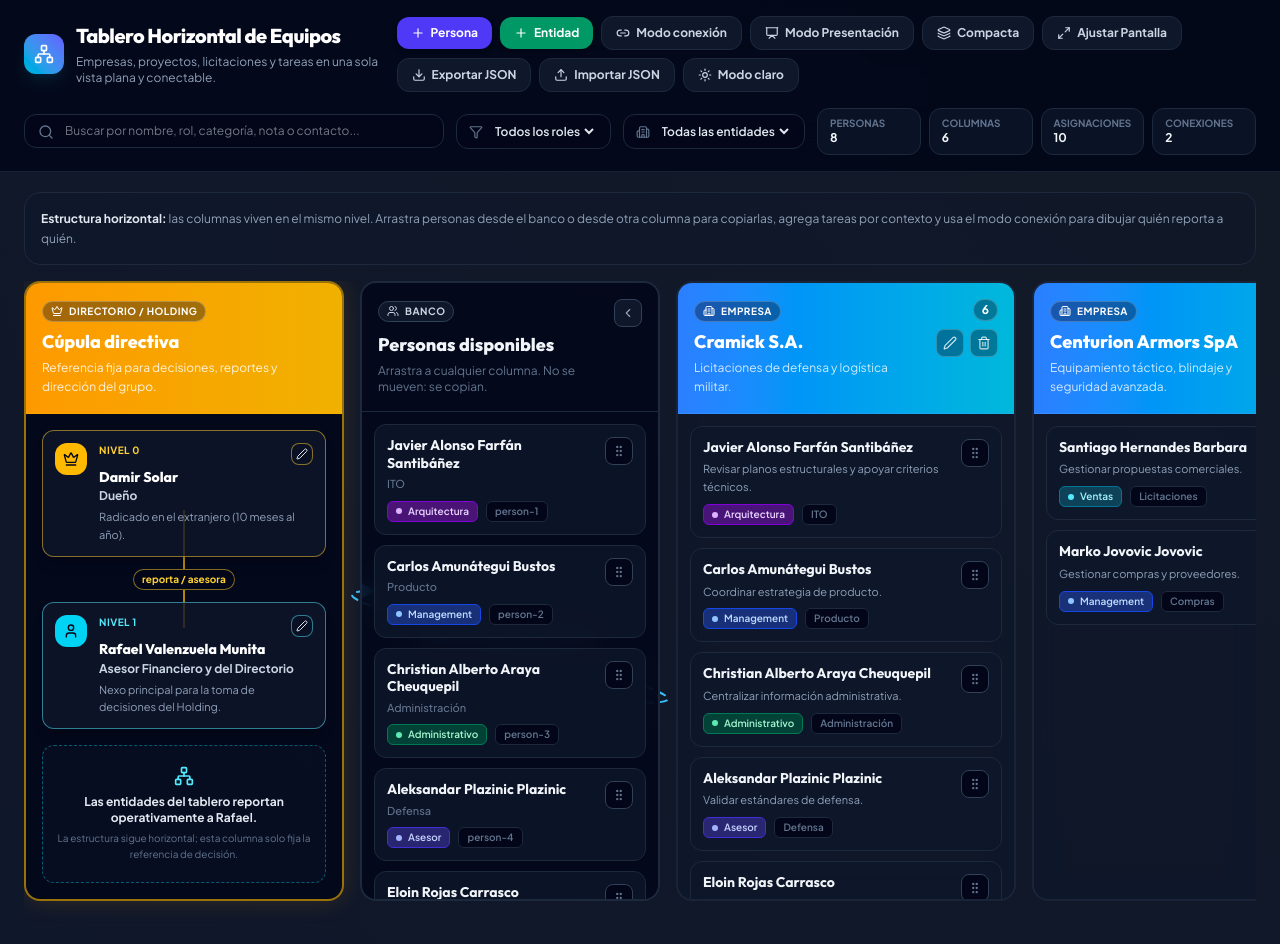
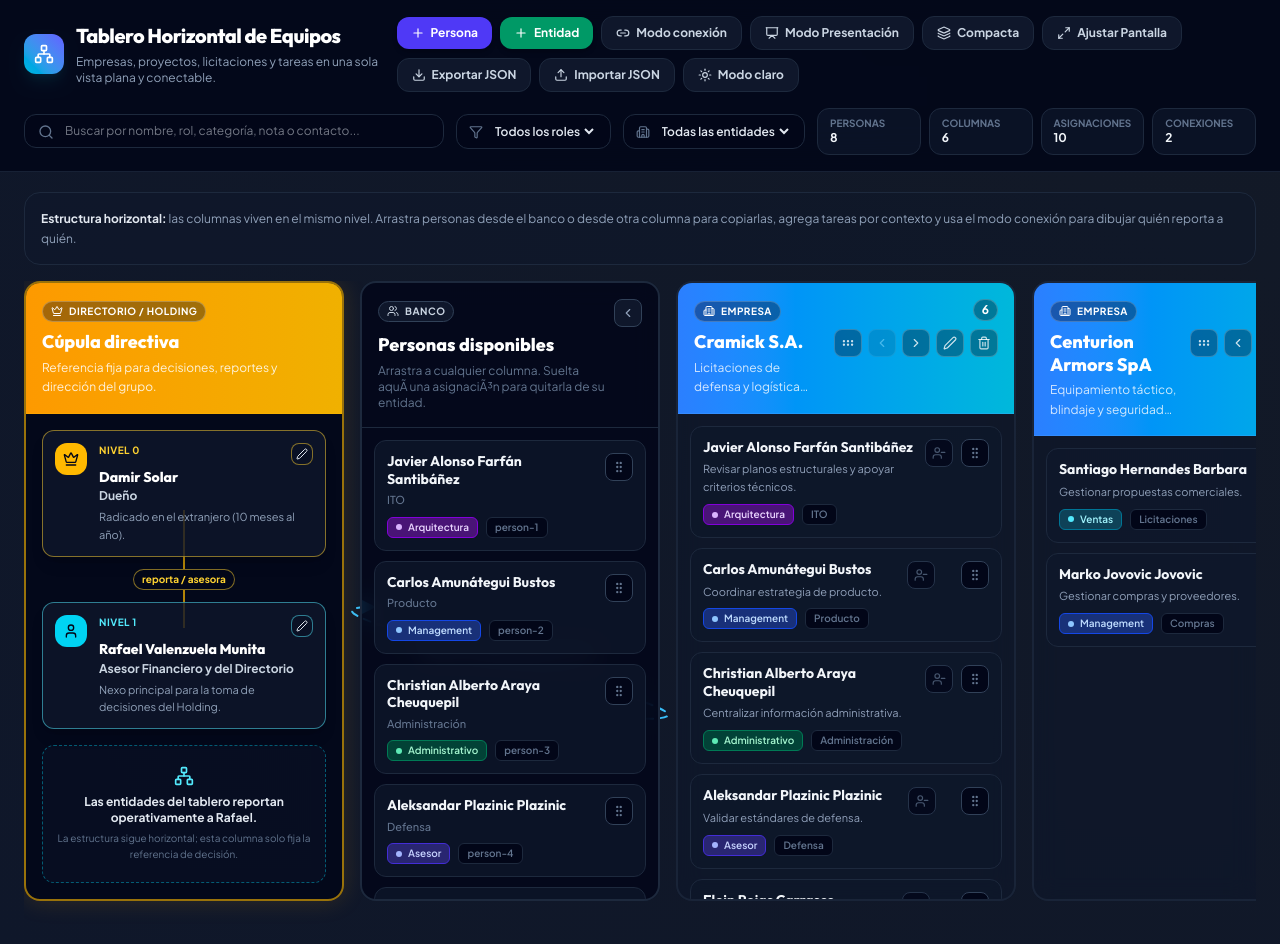
Before and after one commit to christianaraya20-coder/proyecto_3, a React (Vite) app: page / in a window 1280 px wide. Shown: the top 944 px of the page. Built offline with nearby package versions, Linux system fonts and the light colour scheme.

Commit message:
Permitir desasignar personas por entidad y reordenar columnas

```diff
--- a/src/App.tsx
+++ b/src/App.tsx
@@ -22,6 +22,7 @@ import {
   Edit2,
   Filter,
   Gavel,
+  GripHorizontal,
   GripVertical,
   Layers3,
   Link2,
@@ -36,6 +37,7 @@ import {
   Trash2,
   Upload,
   User,
+  UserMinus,
   Users,
   X,
 } from 'lucide-react';
@@ -100,6 +102,7 @@ interface HoldingMember {
 interface BoardState {
   people: Person[];
   entities: BoardEntity[];
+  entitiesOrder: string[];
   assignments: Assignment[];
   connections: ReportConnection[];
   holdingMembers: HoldingMember[];
@@ -174,6 +177,7 @@ const INITIAL_STATE: BoardState = {
     { id: 'entity-ejercito', type: 'licitacion', name: 'Licitación Ejército', description: 'Seguimiento de requerimientos, responsables y reportes.' },
     { id: 'entity-nomina', type: 'tarea', name: 'Cierre de Nómina', description: 'Situaciones, notas y pendientes operativos.' },
   ],
+  entitiesOrder: ['entity-cramick', 'entity-centurion', 'entity-bedrock', 'entity-alpha', 'entity-ejercito', 'entity-nomina'],
   people: [
     { id: 'person-1', name: 'Javier Alonso Farfán Santibáñez', role: 'Arquitectura', category: 'ITO', email: 'j.farfan@cramick.cl', phone: '+56 9 8765 4321', notes: 'Asesor externo para proyectos de diseño.' },
     { id: 'person-2', name: 'Carlos Amunátegui Bustos', role: 'Management', category: 'Producto', email: 'c.amunategui@cramick.cl', phone: '+56 9 1234 5678', notes: 'Lidera desarrollo de productos tácticos.' },
@@ -232,8 +236,16 @@ function isValidBoardState(value: unknown): value is BoardState {
 // `holdingMembers` was introduced after boards were already saved/exported.
 // Backfill it with the default pair so older stored/imported states keep working.
 function withHoldingMembersFallback(state: BoardState): BoardState {
+  const persistedOrder = Array.isArray(state.entitiesOrder) ? state.entitiesOrder : [];
+  const existingEntityIds = new Set(state.entities.map((entity) => entity.id));
+  const normalizedOrder = [
+    ...persistedOrder.filter((entityId) => existingEntityIds.has(entityId)),
+    ...state.entities.map((entity) => entity.id).filter((entityId) => !persistedOrder.includes(entityId)),
+  ];
+
   return {
     ...state,
+    entitiesOrder: normalizedOrder,
     holdingMembers: Array.isArray(state.holdingMembers) && state.holdingMembers.length > 0
       ? state.holdingMembers
       : INITIAL_STATE.holdingMembers,
@@ -278,7 +290,14 @@ function loadState(): BoardState {
           taskText: employee.notes || '',
         }));
 
-        return { people, entities, assignments, connections: [], holdingMembers: INITIAL_STATE.holdingMembers };
+        return {
+          people,
+          entities,
+          entitiesOrder: entities.map((entity) => entity.id),
+          assignments,
+          connections: [],
+          holdingMembers: INITIAL_STATE.holdingMembers,
+        };
       }
     }
   } catch {
@@ -350,7 +369,7 @@ function PersonCard({
 }) {
   const { attributes, listeners, setNodeRef, transform, isDragging } = useDraggable({
     id: `person:${person.id}`,
-    data: { personId: person.id },
+    data: { type: 'person', personId: person.id },
     disabled: readOnly,
   });
 
@@ -425,6 +444,7 @@ function AssignmentCard({
   readOnly = false,
   onOpen,
   onConnect,
+  onRemoveAssignment,
 }: {
   assignment: Assignment;
   person: Person;
@@ -436,10 +456,11 @@ function AssignmentCard({
   readOnly?: boolean;
   onOpen: (person: Person) => void;
   onConnect: (person: Person) => void;
+  onRemoveAssignment: (assignmentId: string) => void;
 }) {
   const { attributes, listeners, setNodeRef, transform, isDragging } = useDraggable({
     id: `assignment:${assignment.id}`,
-    data: { personId: person.id },
+    data: { type: 'assignment', personId: person.id, assignmentId: assignment.id },
     disabled: readOnly,
   });
 
@@ -467,6 +488,19 @@ function AssignmentCard({
         {!readOnly && (
           <button
             type="button"
+            onClick={(event) => {
+              event.stopPropagation();
+              onRemoveAssignment(assignment.id);
+            }}
+            className="rounded-lg border border-slate-700 bg-slate-950 p-1.5 text-slate-500 opacity-70 transition-colors hover:border-red-400/50 hover:text-red-300 group-hover:opacity-100"
+            title="Quitar de esta entidad"
+          >
+            <UserMinus className="h-3.5 w-3.5" />
+          </button>
+        )}
+        {!readOnly && (
+          <button
+            type="button"
             {...attributes}
             {...listeners}
             onClick={(event) => event.stopPropagation()}
@@ -513,10 +547,14 @@ function EntityColumn({
   selectedConnectionPersonId,
   connectionMode,
   readOnly = false,
+  canMoveLeft,
+  canMoveRight,
   onOpenPerson,
   onConnect,
   onEditEntity,
   onDeleteEntity,
+  onRemoveAssignment,
+  onMoveEntity,
 }: {
   entity: BoardEntity;
   assignments: Assignment[];
@@ -527,21 +565,38 @@ function EntityColumn({
   selectedConnectionPersonId: string | null;
   connectionMode: boolean;
   readOnly?: boolean;
+  canMoveLeft: boolean;
+  canMoveRight: boolean;
   onOpenPerson: (person: Person) => void;
   onConnect: (person: Person) => void;
   onEditEntity: (entity: BoardEntity) => void;
   onDeleteEntity: (entity: BoardEntity) => void;
+  onRemoveAssignment: (assignmentId: string) => void;
+  onMoveEntity: (entityId: string, direction: 'left' | 'right') => void;
 }) {
   const { setNodeRef, isOver } = useDroppable({ id: `entity:${entity.id}` });
+  const {
+    attributes: columnAttributes,
+    listeners: columnListeners,
+    setNodeRef: setColumnDragRef,
+    transform: columnTransform,
+    isDragging: isColumnDragging,
+  } = useDraggable({
+    id: `column:${entity.id}`,
+    data: { type: 'entity', entityId: entity.id },
+    disabled: readOnly,
+  });
   const meta = ENTITY_META[entity.type];
   const Icon = meta.icon;
+  const columnStyle = columnTransform ? { transform: CSS.Transform.toString(columnTransform) } : undefined;
 
   return (
     <section
       ref={setNodeRef}
+      style={columnStyle}
       className={`flex h-[620px] flex-col overflow-hidden rounded-2xl border-2 bg-slate-900/45 backdrop-blur-md transition-all ${
         fitMode ? 'w-full min-w-0' : 'w-[340px] min-w-[340px] snap-start'
-      } ${isOver ? 'border-emerald-400 shadow-[0_0_24px_rgba(52,211,153,0.22)]' : 'border-slate-800/80'}`}
+      } ${isColumnDragging ? 'opacity-40' : 'opacity-100'} ${isOver ? 'border-emerald-400 shadow-[0_0_24px_rgba(52,211,153,0.22)]' : 'border-slate-800/80'}`}
     >
       <header className={`border-b bg-gradient-to-r ${meta.className} ${fitMode ? 'p-2.5' : 'p-4'}`}>
         <div className="flex items-start justify-between gap-3">
@@ -561,6 +616,34 @@ function EntityColumn({
             <span className={`rounded-full border border-white/20 bg-slate-950/35 font-bold text-white ${fitMode ? 'px-1.5 py-0.5 text-[10px]' : 'px-2 py-0.5 text-xs'}`}>{assignments.length}</span>
             {!readOnly && (
               <div className="flex items-center gap-1.5">
+                <button
+                  type="button"
+                  ref={setColumnDragRef}
+                  {...columnAttributes}
+                  {...columnListeners}
+                  className="rounded-lg border border-white/20 bg-slate-950/35 p-1.5 text-white/80 transition-colors hover:bg-slate-950/55 hover:text-white active:cursor-grabbing"
+                  title="Arrastrar columna"
+                >
+                  <GripHorizontal className="h-3.5 w-3.5" />
+                </button>
+                <button
+                  type="button"
+                  onClick={() => onMoveEntity(entity.id, 'left')}
+                  disabled={!canMoveLeft}
+                  className="rounded-lg border border-white/20 bg-slate-950/35 p-1.5 text-white/80 transition-colors hover:bg-slate-950/55 hover:text-white disabled:cursor-not-allowed disabled:opacity-35"
+                  title="Mover columna a la izquierda"
+                >
+                  <ChevronLeft className="h-3.5 w-3.5" />
+                </button>
+                <button
+                  type="button"
+                  onClick={() => onMoveEntity(entity.id, 'right')}
+                  disabled={!canMoveRight}
+                  className="rounded-lg border border-white/20 bg-slate-950/35 p-1.5 text-white/80 transition-colors hover:bg-slate-950/55 hover:text-white disabled:cursor-not-allowed disabled:opacity-35"
+                  title="Mover columna a la derecha"
+                >
+                  <ChevronRight className="h-3.5 w-3.5" />
+                </button>
                 <button
                   type="button"
                   onClick={() => onEditEntity(entity)}
@@ -608,11 +691,90 @@ function EntityColumn({
                 readOnly={readOnly}
                 onOpen={onOpenPerson}
                 onConnect={onConnect}
+                onRemoveAssignment={onRemoveAssignment}
               />
             );
           })
         )}
       </div>
+    </section>
+  );
+}
+
+function BankColumn({
+  people,
+  searchQuery,
+  compact,
+  dense,
+  collapsed,
+  readOnly,
+  selectedConnectionPersonId,
+  connectionMode,
+  onToggleCollapsed,
+  onOpenPerson,
+  onConnect,
+}: {
+  people: Person[];
+  searchQuery: string;
+  compact: boolean;
+  dense: boolean;
+  collapsed: boolean;
+  readOnly: boolean;
+  selectedConnectionPersonId: string | null;
+  connectionMode: boolean;
+  onToggleCollapsed: () => void;
+  onOpenPerson: (person: Person) => void;
+  onConnect: (person: Person) => void;
+}) {
+  const { setNodeRef, isOver } = useDroppable({ id: 'bank' });
+
+  return (
+    <section
+      ref={setNodeRef}
+      className={`z-30 flex h-[620px] shrink-0 flex-col overflow-hidden rounded-2xl border-2 bg-slate-950/80 backdrop-blur-md transition-all ${
+        collapsed ? 'w-[56px] min-w-[56px]' : `min-w-[300px] w-[300px] ${dense ? '' : 'snap-start'}`
+      } ${isOver ? 'border-red-400 shadow-[0_0_24px_rgba(248,113,113,0.24)]' : 'border-slate-800'}`}
+    >
+      <header className={`flex items-start justify-between gap-2 border-b border-slate-800 ${collapsed ? 'p-2' : 'p-4'}`}>
+        {!collapsed && (
+          <div className="min-w-0">
+            <span className="inline-flex items-center gap-1.5 rounded-full border border-slate-700 bg-slate-900 px-2 py-0.5 text-[10px] font-bold uppercase tracking-wider text-slate-300">
+              <Users className="h-3 w-3" />
+              Banco
+            </span>
+            <h3 className="mt-2 font-display text-lg font-extrabold text-white">Personas disponibles</h3>
+            <p className="mt-1 text-xs text-slate-500">
+              Arrastra a cualquier columna. Suelta aquÃ­ una asignaciÃ³n para quitarla de su entidad.
+            </p>
+          </div>
+        )}
+        <button
+          type="button"
+          onClick={onToggleCollapsed}
+          className="shrink-0 rounded-lg border border-slate-700 bg-slate-900 p-1.5 text-slate-400 transition-colors hover:border-slate-600 hover:text-slate-200"
+          title={collapsed ? 'Expandir banco de personas' : 'Colapsar banco de personas'}
+        >
+          {collapsed ? <ChevronRight className="h-3.5 w-3.5" /> : <ChevronLeft className="h-3.5 w-3.5" />}
+        </button>
+      </header>
+      {!collapsed && (
+        <div className="flex-1 space-y-2.5 overflow-y-auto p-3">
+          {people.map((person) => (
+            <PersonCard
+              key={person.id}
+              person={person}
+              searchQuery={searchQuery}
+              compact={compact}
+              dense={dense}
+              selected={selectedConnectionPersonId === person.id}
+              connectionMode={connectionMode}
+              readOnly={readOnly}
+              onOpen={onOpenPerson}
+              onConnect={onConnect}
+            />
+          ))}
+        </div>
+      )}
     </section>
   );
 }
@@ -805,9 +967,18 @@ export default function App() {
     });
   }, [board.people, roleFilter, searchQuery]);
 
+  const orderedEntities = useMemo(() => {
+    const entityById = new Map(board.entities.map((entity) => [entity.id, entity]));
+    const ordered = board.entitiesOrder
+      .map((entityId) => entityById.get(entityId))
+      .filter((entity): entity is BoardEntity => Boolean(entity));
+    const missing = board.entities.filter((entity) => !board.entitiesOrder.includes(entity.id));
+    return [...ordered, ...missing];
+  }, [board.entities, board.entitiesOrder]);
+
   const visibleEntities = useMemo(() => {
-    return board.entities.filter((entity) => entityTypeFilter === 'todos' || entity.type === entityTypeFilter);
-  }, [board.entities, entityTypeFilter]);
+    return orderedEntities.filter((entity) => entityTypeFilter === 'todos' || entity.type === entityTypeFilter);
+  }, [entityTypeFilter, orderedEntities]);
 
   const filteredPersonIds = useMemo(() => new Set(filteredPeople.map((person) => person.id)), [filteredPeople]);
 
@@ -1023,7 +1194,7 @@ export default function App() {
       description: entityForm.description.trim() || 'Columna horizontal de trabajo.',
     };
 
-    setBoard((prev) => ({ ...prev, entities: [...prev.entities, entity] }));
+    setBoard((prev) => ({ ...prev, entities: [...prev.entities, entity], entitiesOrder: [...prev.entitiesOrder, entity.id] }));
     setEntityForm({ name: '', type: 'empresa', description: '' });
     setIsEntityModalOpen(false);
     showToast(`${entity.name} creado como ${ENTITY_META[entity.type].label}.`, 'success');
@@ -1057,6 +1228,7 @@ export default function App() {
     setBoard((prev) => ({
       ...prev,
       entities: prev.entities.filter((candidate) => candidate.id !== entityId),
+      entitiesOrder: prev.entitiesOrder.filter((candidateId) => candidateId !== entityId),
       assignments: prev.assignments.filter((assignment) => assignment.entityId !== entityId),
     }));
     showToast(`${entity.name} eliminado definitivamente.`, 'warning');
@@ -1111,16 +1283,64 @@ export default function App() {
     return true;
   };
 
+  const reorderEntity = (sourceEntityId: string, targetEntityId: string) => {
+    if (sourceEntityId === targetEntityId) return false;
+
+    const currentOrder = [
+      ...board.entitiesOrder.filter((entityId) => board.entities.some((entity) => entity.id === entityId)),
+      ...board.entities.map((entity) => entity.id).filter((entityId) => !board.entitiesOrder.includes(entityId)),
+    ];
+    const fromIndex = currentOrder.indexOf(sourceEntityId);
+    const toIndex = currentOrder.indexOf(targetEntityId);
+    if (fromIndex < 0 || toIndex < 0) return false;
+
+    const nextOrder = [...currentOrder];
+    const [moved] = nextOrder.splice(fromIndex, 1);
+    nextOrder.splice(toIndex, 0, moved);
+    setBoard((prev) => ({ ...prev, entitiesOrder: nextOrder }));
+    return true;
+  };
+
+  const handleMoveEntity = (entityId: string, direction: 'left' | 'right') => {
+    const currentOrder = orderedEntities.map((entity) => entity.id);
+    const currentIndex = currentOrder.indexOf(entityId);
+    const targetIndex = direction === 'left' ? currentIndex - 1 : currentIndex + 1;
+    if (currentIndex < 0 || targetIndex < 0 || targetIndex >= currentOrder.length) return;
+
+    const nextOrder = [...currentOrder];
+    [nextOrder[currentIndex], nextOrder[targetIndex]] = [nextOrder[targetIndex], nextOrder[currentIndex]];
+    setBoard((prev) => ({ ...prev, entitiesOrder: nextOrder }));
+    showToast('Orden de columnas actualizado.', 'success');
+  };
+
   const handleDragStart = (event: DragStartEvent) => {
+    const activeType = event.active.data.current?.type as string | undefined;
+    const personId = activeType === 'entity' ? undefined : event.active.data.current?.personId as string | undefined;
+    setActivePersonId(personId || null);
+  };
+
+  const handleDragEnd = (event: DragEndEvent) => {
+    const activeType = event.active.data.current?.type as string | undefined;
     const personId = event.active.data.current?.personId as string | undefined;
-    setActivePersonId(personId || null);
-  };
-
-  const handleDragEnd = (event: DragEndEvent) => {
-    const personId = event.active.data.current?.personId as string | undefined;
-    const targetEntityId = String(event.over?.id || '').replace('entity:', '');
+    const assignmentId = event.active.data.current?.assignmentId as string | undefined;
+    const overId = String(event.over?.id || '');
     setActivePersonId(null);
 
+    if (activeType === 'entity') {
+      const sourceEntityId = event.active.data.current?.entityId as string | undefined;
+      const targetEntityId = overId.startsWith('entity:') ? overId.replace('entity:', '') : '';
+      if (sourceEntityId && targetEntityId && reorderEntity(sourceEntityId, targetEntityId)) {
+        showToast('Orden de columnas actualizado.', 'success');
+      }
+      return;
+    }
+
+    if (activeType === 'assignment' && assignmentId && overId === 'bank') {
+      handleRemoveAssignment(assignmentId);
+      return;
+    }
+
+    const targetEntityId = overId.startsWith('entity:') ? overId.replace('entity:', '') : '';
     if (!personId || !targetEntityId) return;
 
     handleAssignPersonToEntity(personId, targetEntityId);
@@ -1504,52 +1724,21 @@ export default function App() {
 
               <HoldingColumn members={board.holdingMembers} fitMode={fitToScreen} readOnly={isPresentationMode} onEditMember={openEditHoldingModal} />
 
-              <section
-                className={`z-30 flex h-[620px] shrink-0 flex-col overflow-hidden rounded-2xl border-2 border-slate-800 bg-slate-950/80 backdrop-blur-md transition-all ${
-                  bankCollapsed ? 'w-[56px] min-w-[56px]' : `min-w-[300px] w-[300px] ${fitToScreen ? '' : 'snap-start'}`
-                }`}
-              >
-                <header className={`flex items-start justify-between gap-2 border-b border-slate-800 ${bankCollapsed ? 'p-2' : 'p-4'}`}>
-                  {!bankCollapsed && (
-                    <div className="min-w-0">
-                      <span className="inline-flex items-center gap-1.5 rounded-full border border-slate-700 bg-slate-900 px-2 py-0.5 text-[10px] font-bold uppercase tracking-wider text-slate-300">
-                        <Users className="h-3 w-3" />
-                        Banco
-                      </span>
-                      <h3 className="mt-2 font-display text-lg font-extrabold text-slate-900 dark:text-slate-100">Personas disponibles</h3>
-                      <p className="mt-1 text-xs text-slate-500">Arrastra a cualquier columna. No se mueven: se copian.</p>
-                    </div>
-                  )}
-                  <button
-                    type="button"
-                    onClick={() => setBankCollapsed((prev) => !prev)}
-                    className="shrink-0 rounded-lg border border-slate-700 bg-slate-900 p-1.5 text-slate-400 transition-colors hover:border-slate-600 hover:text-slate-200"
-                    title={bankCollapsed ? 'Expandir banco de personas' : 'Colapsar banco de personas'}
-                  >
-                    {bankCollapsed ? <ChevronRight className="h-3.5 w-3.5" /> : <ChevronLeft className="h-3.5 w-3.5" />}
-                  </button>
-                </header>
-                {!bankCollapsed && (
-                  <div className="flex-1 space-y-2.5 overflow-y-auto p-3">
-                    {filteredPeople.map((person) => (
-                      <PersonCard
-                        key={person.id}
-                        person={person}
+              <BankColumn
+                people={filteredPeople}
                 searchQuery={searchQuery}
                 compact={compactMode}
                 dense={fitToScreen}
-                        selected={selectedConnectionPersonId === person.id}
+                collapsed={bankCollapsed}
+                readOnly={isPresentationMode}
+                selectedConnectionPersonId={selectedConnectionPersonId}
                 connectionMode={connectionMode}
-                        readOnly={isPresentationMode}
-                        onOpen={(nextPerson) => setSelectedPersonId(nextPerson.id)}
+                onToggleCollapsed={() => setBankCollapsed((prev) => !prev)}
+                onOpenPerson={(nextPerson) => setSelectedPersonId(nextPerson.id)}
                 onConnect={handleConnectPerson}
               />
-                    ))}
-                  </div>
-                )}
-              </section>
-
-              {visibleEntities.map((entity) => {
+
+              {visibleEntities.map((entity, entityIndex) => {
                 const assignments = board.assignments.filter(
                   (assignment) => assignment.entityId === entity.id && filteredPersonIds.has(assignment.personId)
                 );
@@ -1566,10 +1755,14 @@ export default function App() {
                       selectedConnectionPersonId={selectedConnectionPersonId}
                       connectionMode={connectionMode}
                       readOnly={isPresentationMode}
+                      canMoveLeft={entityIndex > 0}
+                      canMoveRight={entityIndex < visibleEntities.length - 1}
                       onOpenPerson={(person) => setSelectedPersonId(person.id)}
                       onConnect={handleConnectPerson}
                       onEditEntity={openEditEntityModal}
                       onDeleteEntity={(entityToDelete) => handleDeleteEntity(entityToDelete.id)}
+                      onRemoveAssignment={handleRemoveAssignment}
+                      onMoveEntity={handleMoveEntity}
                     />
                   </div>
                 );
```
Lines whose indentation alone changed are shown as unchanged.
